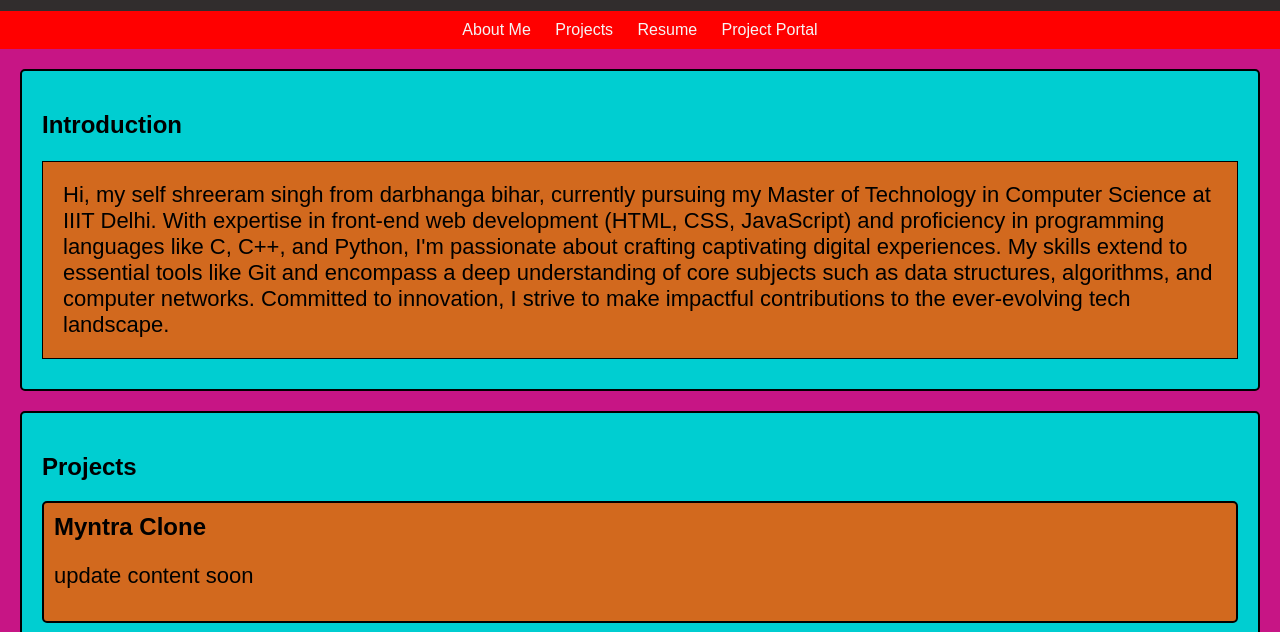
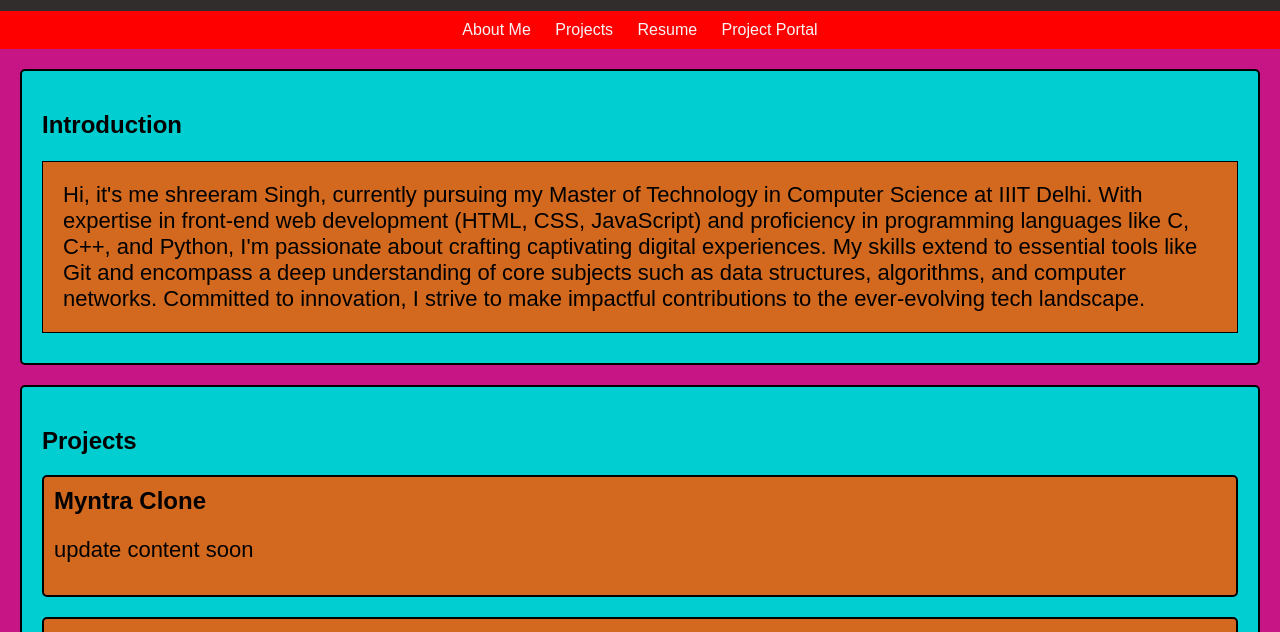
Before and after one commit to Shreeram23091/portfolio-Demo, a plain HTML site: page index.html in a window 1280 px wide. Shown: the part 89-721 px from the top of the page. Drawn offline with Linux system fonts and the light colour scheme.

Commit message:
intro part check

```diff
--- a/index.html
+++ b/index.html
@@ -100,7 +100,7 @@
     <section id="about">
         <h1>Introduction</h1>
         <p>
-            Hi, my self shreeram singh from darbhanga bihar, currently pursuing my Master of Technology in Computer Science at IIIT Delhi. With expertise in front-end web development (HTML, CSS, JavaScript) and proficiency in programming languages like C, C++, and Python, I'm passionate about crafting captivating digital experiences. My skills extend to essential tools like Git and encompass a deep understanding of core subjects such as data structures, algorithms, and computer networks. Committed to innovation, I strive to make impactful contributions to the ever-evolving tech landscape.
+            Hi, it's me shreeram Singh, currently pursuing my Master of Technology in Computer Science at IIIT Delhi. With expertise in front-end web development (HTML, CSS, JavaScript) and proficiency in programming languages like C, C++, and Python, I'm passionate about crafting captivating digital experiences. My skills extend to essential tools like Git and encompass a deep understanding of core subjects such as data structures, algorithms, and computer networks. Committed to innovation, I strive to make impactful contributions to the ever-evolving tech landscape.
         </p>
     </section>
     <section id="projects">
```
